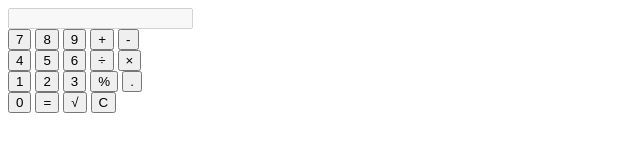
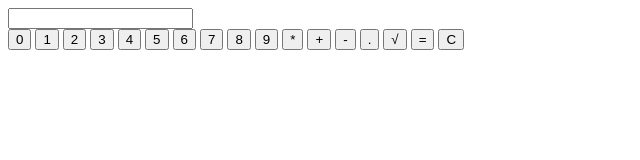
Before and after one commit to brooklynharden/calculator-, a plain HTML site: page index.html in a window 1280 px wide. Shown: the whole page, without its empty margins (0-640 px from the left). Drawn offline with Linux system fonts and the light colour scheme.

Commit message:
Update index.html

```diff
--- a/index.html
+++ b/index.html
@@ -1,40 +1,37 @@
 <!DOCTYPE html>
-<html>
+<html lang="en">
 <head>
-        <meta name="viewport" content = "width=device-width, initial-scale=1.0">
-        <title>Calculator</title>
-        <link rel="stylesheet" href = "style.css">
+    <meta charset="UTF-8">
+    <meta name="viewport" content="width=device-width, initial-scale=1.0">
+    <title>Document</title>
+    <!-- can add css file here -->
 </head>
 <body>
-        <div class = 'Calculator'>
-            <input type="text" id="display" disabled>
-            <div class="buttons">
+    <div id="calculator">
+        <input id="display" readonly>
+        <div id="keys">
+            <button onclick="appendValue('0')">0</button>
+            <button onclick="appendValue('1')">1</button>
+            <button onclick="appendValue('2')">2</button>
+            <button onclick="appendValue('3')">3</button>
+            <button onclick="appendValue('4')">4</button>
+            <button onclick="appendValue('5')">5</button>
+            <button onclick="appendValue('6')">6</button>
             <button onclick="appendValue('7')">7</button>
             <button onclick="appendValue('8')">8</button>
             <button onclick="appendValue('9')">9</button>
+            <button onclick="appendValue('*')">*</button>
             <button onclick="appendValue('+')">+</button>
             <button onclick="appendValue('-')">-</button>
-               <br>
-                <button onclick="appendValue('4')">4</button>
-                <button onclick="appendValue('5')">5</button>
-                <button onclick="appendValue('6')">6</button>
-                <button onclick="appendValue('÷')">÷</button>
-                <button onclick="appendValue('*')">×</button>
-                <br>
-                <button onclick="appendValue('1')">1</button>
-                <button onclick="appendValue('2')">2</button>
-                <button onclick="appendValue('3')">3</button>
-                <button onclick="appendValue('%')">%</button>
             <button onclick="appendValue('.')">.</button>
-                <br>
-                <button onclick="appendValue('0')">0</button>
+            <button onclick="appendValue('√')">√</button>
             <button onclick="calculateResult()">=</button>
-                <button onclick="calculateSqaureRoot()">√</button>
             <button onclick="clearDisplay()">C</button>
+
         </div>
     </div>
 
+    <!-- linking calc.js file to calc.html file -->
     <script src="calc.js"></script>
-
 </body>
 </html>
```
Lines whose indentation alone changed are shown as unchanged.
